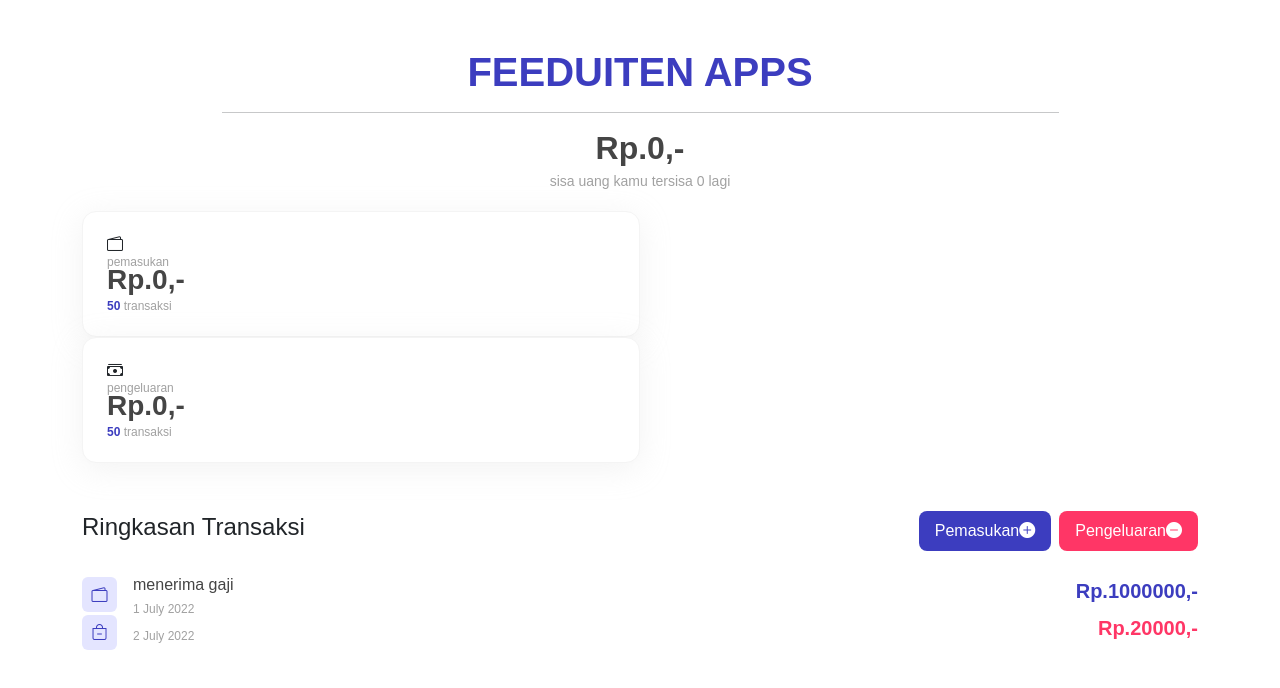
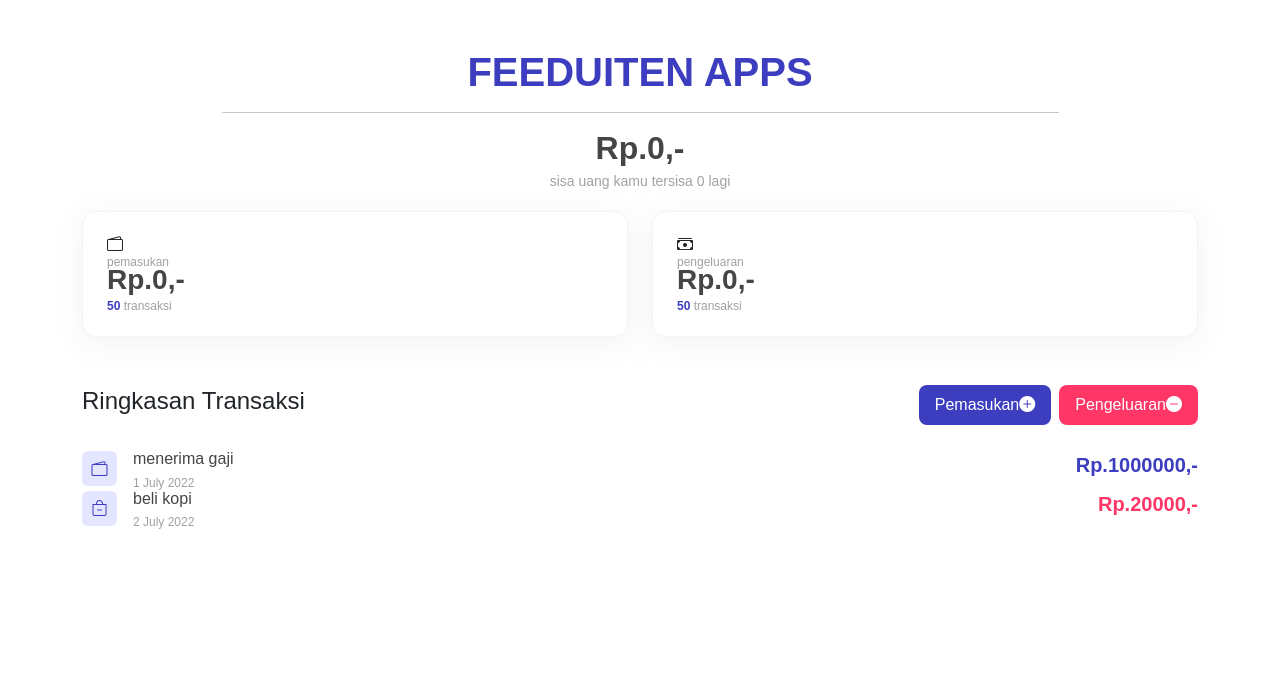
Before and after one commit to lssport/hattahasibuan.git.io, a React (Create React App) app: page / in a window 1280 px wide. Shown: the top 688 px of the page. Built offline with nearby package versions, Linux system fonts and the light colour scheme; a web font is replaced by a local one.

Commit message:
1 file modified

```diff
--- a/src/App.js
+++ b/src/App.js
@@ -20,7 +20,7 @@ this.state = {
       category:'IN'
     },
     {
-      deskripsie:'beli kopi',
+      deskripsi:'beli kopi',
       tanggal:'2 July 2022',
       nominal:20000,
       category:'OUT'
@@ -40,7 +40,7 @@ this.state = {
       <span className='title-md'>sisa uang kamu tersisa {this.state.persentaseUang} lagi</span>
       </div>
 </div>
-      <div className='row mt-4'></div>
+      <div className='row mt-4'>
       <div className='col-6'>
       <div className='card-wrapper p-4'>
        <div className='icon-wrapper mb-1'>
@@ -48,10 +48,13 @@ this.state = {
          </div>
 <span className='title-sm'>pemasukan</span>
 <h3 className='fw-bold'>Rp.{this.state.pemasukanUang},-</h3>
+<div>
 <span className='title-sm text-ungu fw-bold'>50</span>
 <span className='title-sm'> transaksi</span>
 </div>
 </div>
+</div>
+
  <div className='col-6'>
   <div className='card-wrapper p-4'>
     <div className='icon-wrapper mb-1'>
@@ -59,9 +62,14 @@ this.state = {
       </div>
 <span  className='title-sm'>pengeluaran</span>
 <h3 className='fw-bold'>Rp.{this.state.pengeluaranUang},-</h3>
+<div>
 <span className='title-sm text-ungu fw-bold'>50</span><span className='title-sm'> transaksi</span>
 </div>
 </div>
+</div>
+
+</div>
+
 <div className='row mt-5'>
   <div className='col-12 d-flex justify-content-between align-items-center'>
     <h4>Ringkasan Transaksi</h4>
@@ -76,7 +84,7 @@ this.state = {
           return (
         <div className='col-12 d-flex justify-content-between align-items-center'>
       <div className='d-flex align-items-center'>
-        <div className={sum.category === 'IN' ?  'icon-wrapper-IN': 'icon-wrapper-OUT'}>
+        <div className={sum.category === 'IN' ?  'icon-wrapper-in' : 'icon-wrapper-out'}>
           <i class={sum.category === 'IN' ? "bi bi-wallet2" : "bi bi-bag-dash"}></i>
             </div>
     <div className='transaction ms-3 d-flex flex-column'>
```
